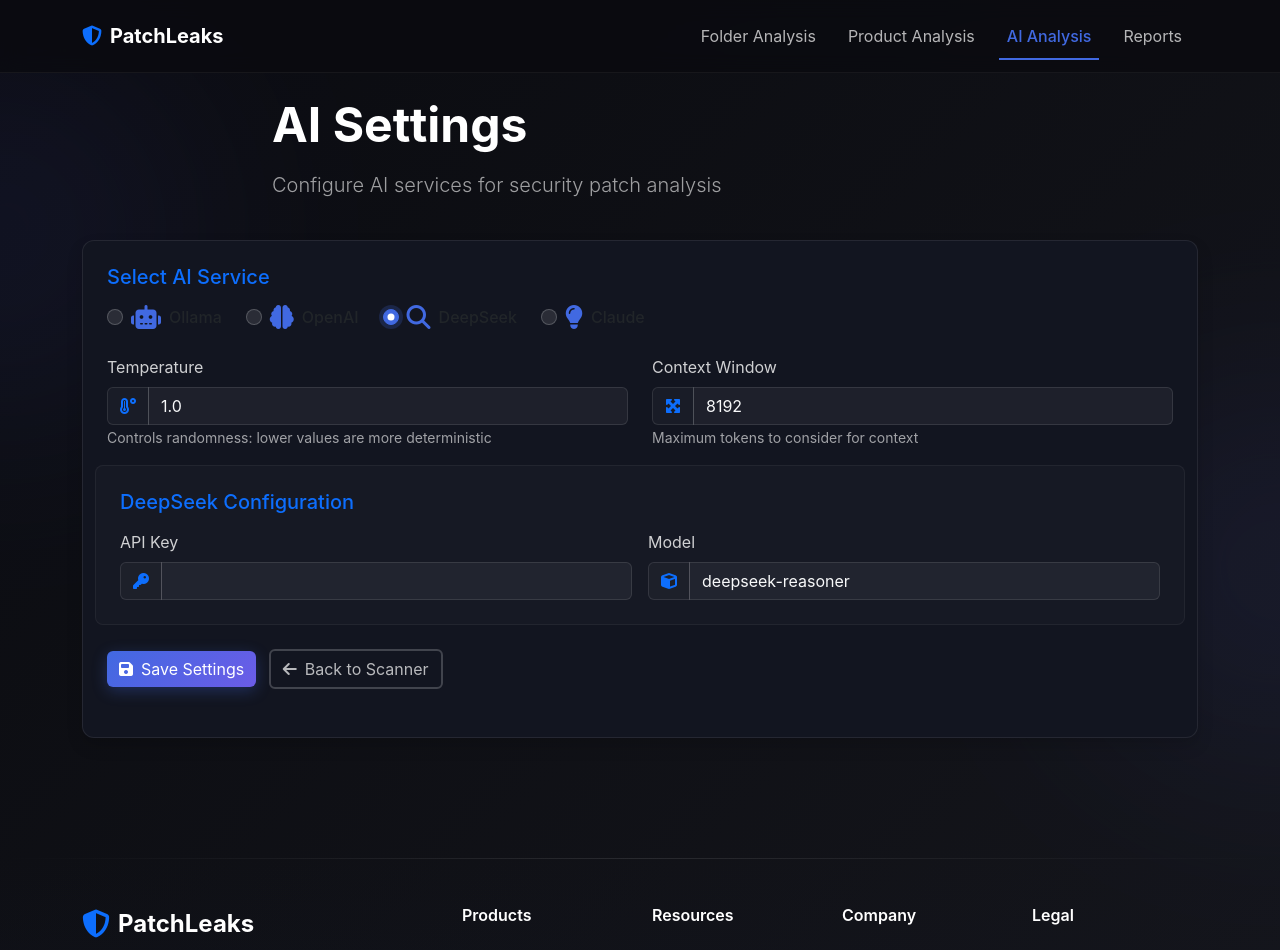
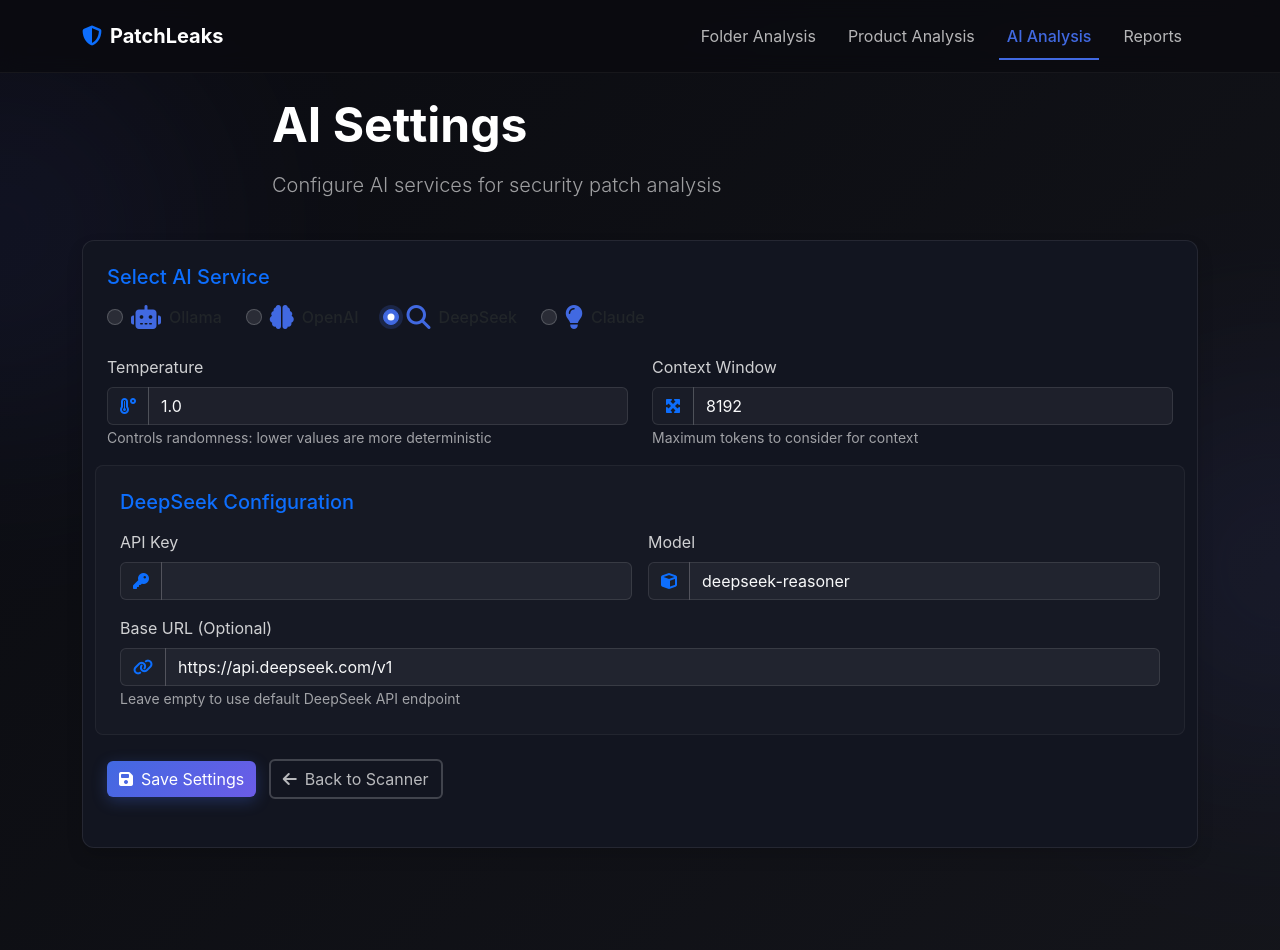
Before and after one commit to hatlesswizard/PatchLeaks, a Flask app: page /ai-settings in a window 1280 px wide; the page is wider, and only the part inside the window is pictured. Shown: the top 950 px of that part. Run offline with Flask 3, Linux system fonts and the light colour scheme.

Commit message:
Update ai_settings.html

```diff
--- a/templates/ai_settings.html
+++ b/templates/ai_settings.html
@@ -593,6 +593,16 @@
                                         <input type="text" name="openai_model" class="form-control" value="{{ config.openai.model }}">
                                     </div>
                                 </div>
+                                <div class="col-md-12">
+                                    <label class="form-label">Base URL (Optional)</label>
+                                    <div class="input-group">
+                                        <span class="input-group-text">
+                                            <i class="fas fa-link text-primary"></i>
+                                        </span>
+                                        <input type="url" name="openai_url" class="form-control" value="{{ config.openai.base_url }}" placeholder="https://api.openai.com/v1">
+                                    </div>
+                                    <small class="text-muted">Leave empty to use default OpenAI API endpoint</small>
+                                </div>
                             </div>
                         </div>
 
@@ -617,6 +627,16 @@
                                         <input type="text" name="deepseek_model" class="form-control" value="{{ config.deepseek.model }}">
                                     </div>
                                 </div>
+                                <div class="col-md-12">
+                                    <label class="form-label">Base URL (Optional)</label>
+                                    <div class="input-group">
+                                        <span class="input-group-text">
+                                            <i class="fas fa-link text-primary"></i>
+                                        </span>
+                                        <input type="url" name="deepseek_url" class="form-control" value="{{ config.deepseek.base_url }}" placeholder="https://api.deepseek.com/v1">
+                                    </div>
+                                    <small class="text-muted">Leave empty to use default DeepSeek API endpoint</small>
+                                </div>
                             </div>
                         </div>
 
@@ -640,6 +660,16 @@
                                         </span>
                                         <input type="text" name="claude_model" class="form-control" value="{{ config.claude.model }}">
                                     </div>
+                                </div>
+                                <div class="col-md-12">
+                                    <label class="form-label">Base URL (Optional)</label>
+                                    <div class="input-group">
+                                        <span class="input-group-text">
+                                            <i class="fas fa-link text-primary"></i>
+                                        </span>
+                                        <input type="url" name="claude_url" class="form-control" value="{{ config.claude.base_url }}" placeholder="https://api.anthropic.com/v1">
+                                    </div>
+                                    <small class="text-muted">Leave empty to use default Claude API endpoint</small>
                                 </div>
                             </div>
                         </div>
```
